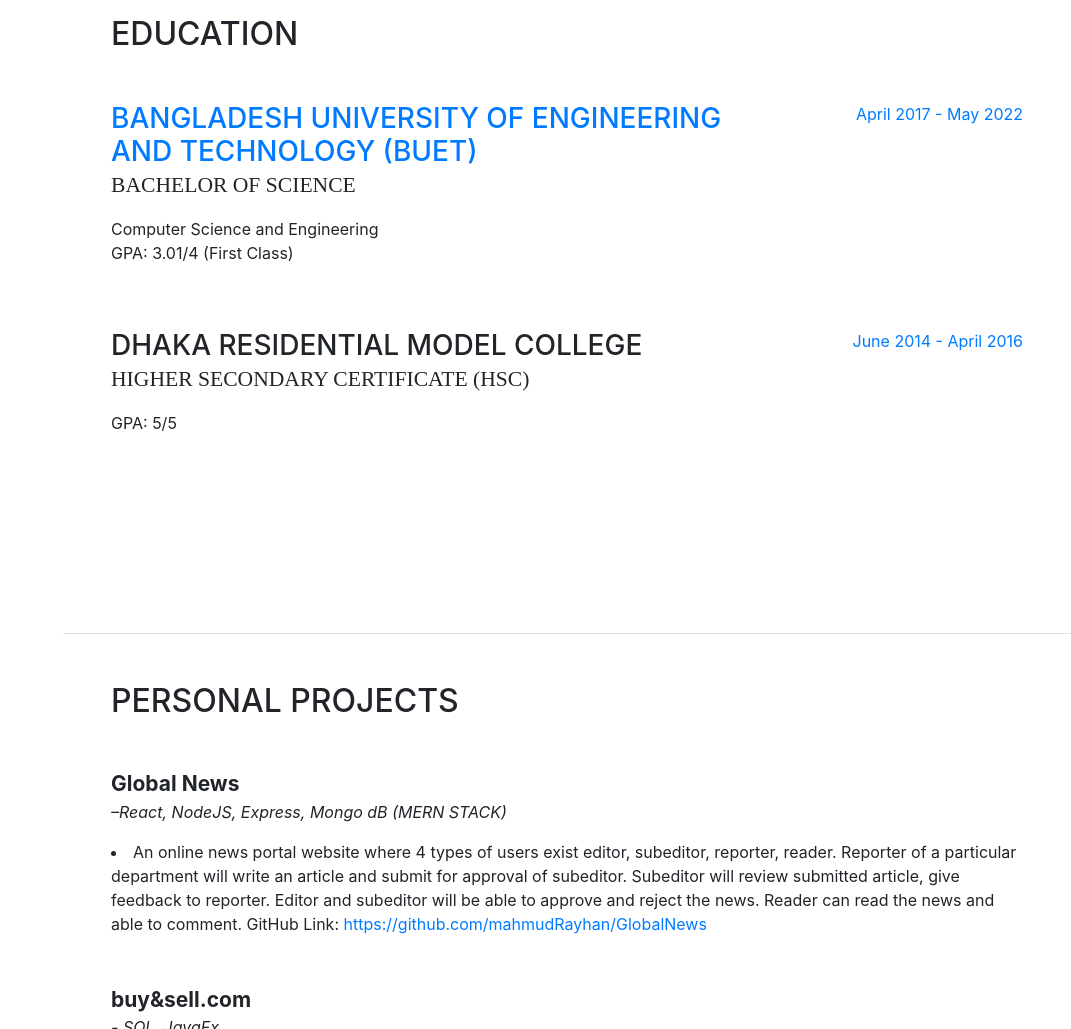
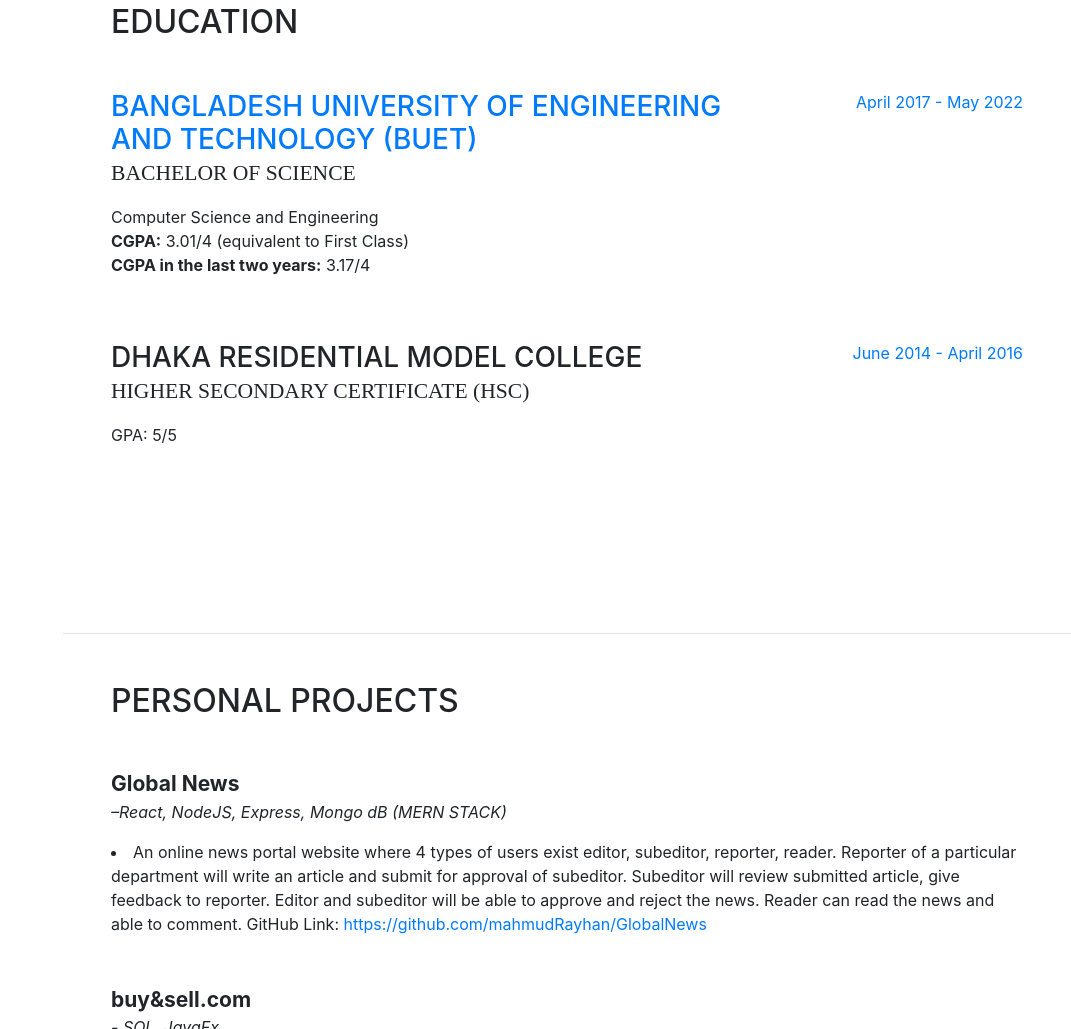
Before and after one commit to mahmudRayhan/mahmud_rayhan_portfolio, a website with bundled scripts: page index.html in a window 1280 px wide. Shown: the part 3497-4526 px from the top of the page, without its empty margins (209-1280 px from the left). Built offline with nearby package versions, Linux system fonts and the light colour scheme; a web font is replaced by a local one.

Commit message:
small update 3

```diff
--- a/index.html
+++ b/index.html
@@ -312,7 +312,12 @@
               <h3 class="mb-0"><a href="https://cse.buet.ac.bd/" target="_blank">Bangladesh University of Engineering and Technology (BUET)</a></h3>
               <div class="subheading mb-3">Bachelor of Science</div>
               <div>Computer Science and Engineering</div>
-              <p>GPA: 3.01/4 (First Class)</p>
+              <p>
+                <b>CGPA:</b>
+                 3.01/4 (equivalent to First Class) <br>
+                 <b>CGPA in the last two years:</b> 3.17/4
+              </p>
+
             </div>
             <div class="resume-date text-md-right">
               <span class="text-primary">April 2017 - May 2022</span>
```
